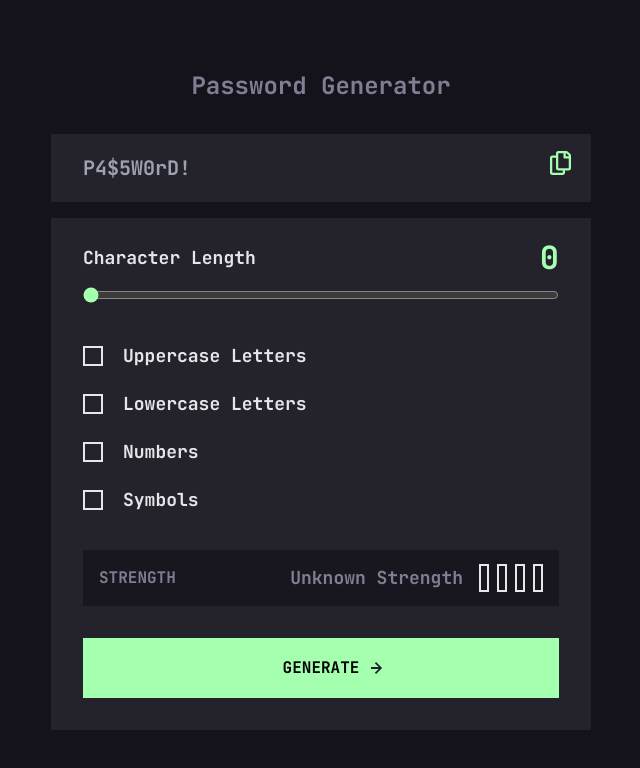
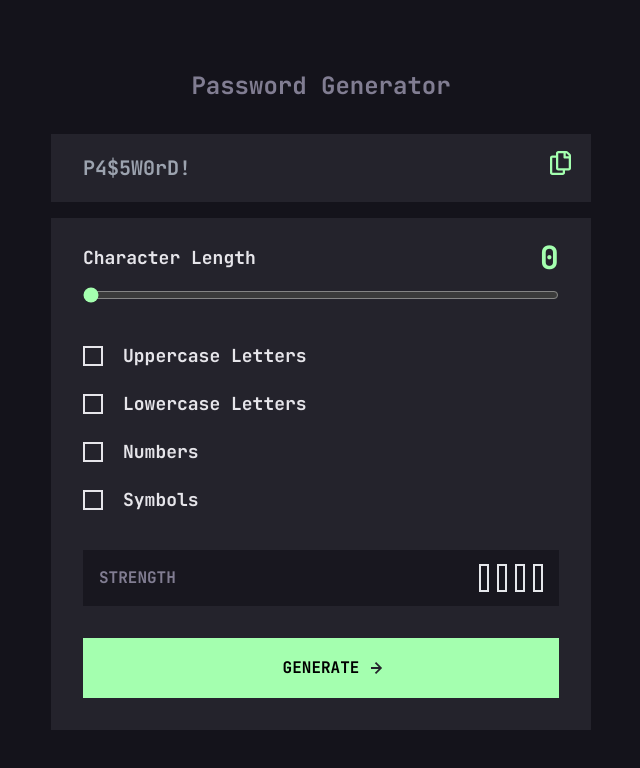
Before and after one commit to Lazzzare/PasswordGeneratorApp-React, a React (Vite) app: page / in a window 1280 px wide. Shown: the top 768 px of the page, without its empty margins (319-959 px from the left). Built offline with nearby package versions, Linux system fonts and the light colour scheme.

Commit message:
Update Strength.tsx

```diff
--- a/src/passwordGenerator/Strength.tsx
+++ b/src/passwordGenerator/Strength.tsx
@@ -2,20 +2,22 @@ import React from "react";
 
 interface StrengthProps {
   count: number;
+  rangeValue: number;
+  generateRandomCharacters: () => void;
 }
 
-const Strength: React.FC<StrengthProps> = ({ count }) => {
+const Strength: React.FC<StrengthProps> = ({ count, rangeValue }) => {
   const determineStrength = (count: number) => {
-    if (count === 1) {
+    if (count === 1 && rangeValue >= 3) {
       return "TOO WEAK!";
-    } else if (count === 2) {
+    } else if (count === 2 && rangeValue > 5) {
       return "WEAK";
-    } else if (count === 3) {
+    } else if (count === 3 && rangeValue > 8) {
       return "MEDIUM";
-    } else if (count === 4) {
+    } else if (count === 4 && rangeValue > 6) {
       return "STRONG";
     }
-    return "Unknown Strength";
+    return "";
   };
 
   const renderBars = (count: number) => {
```
